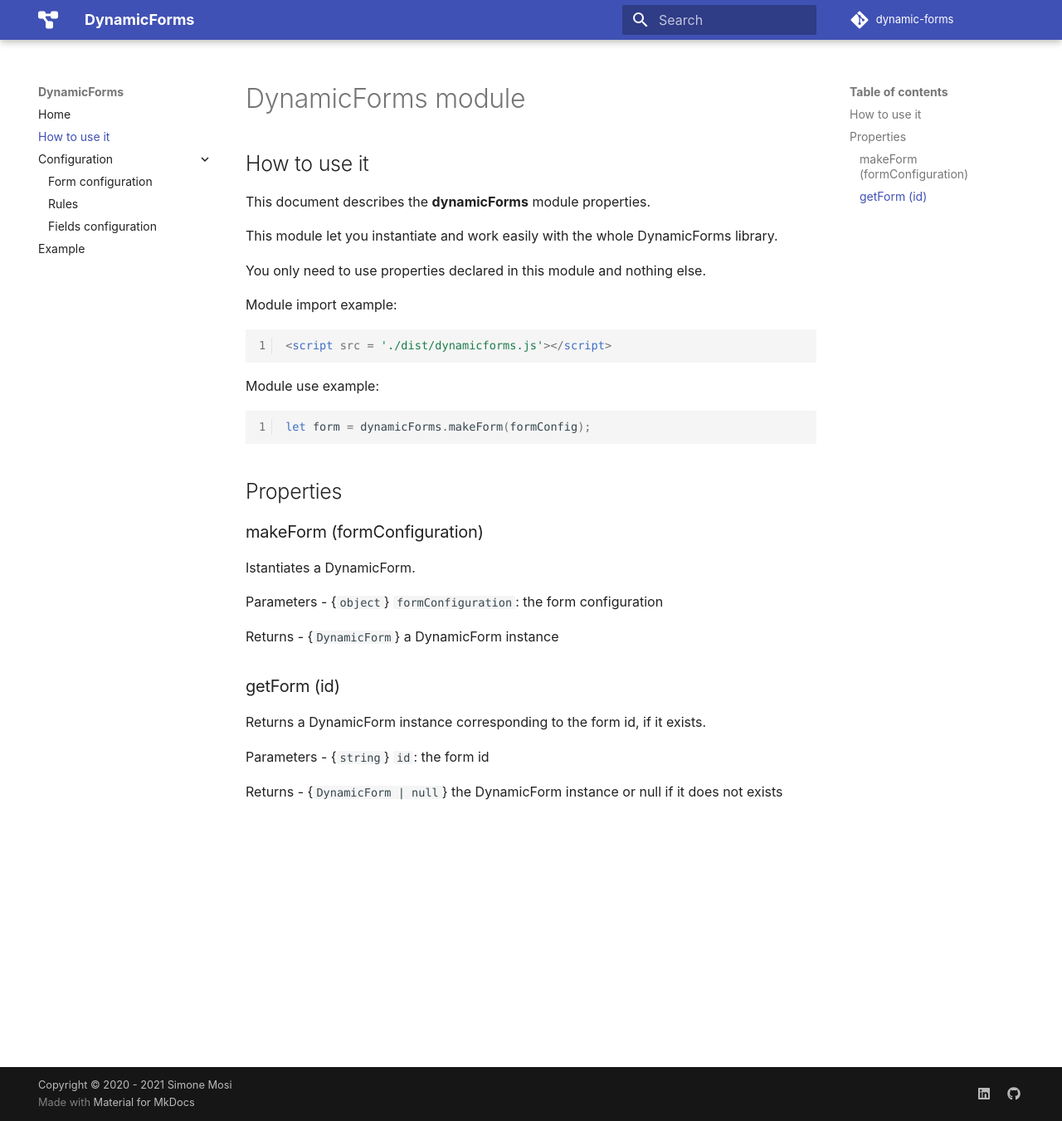
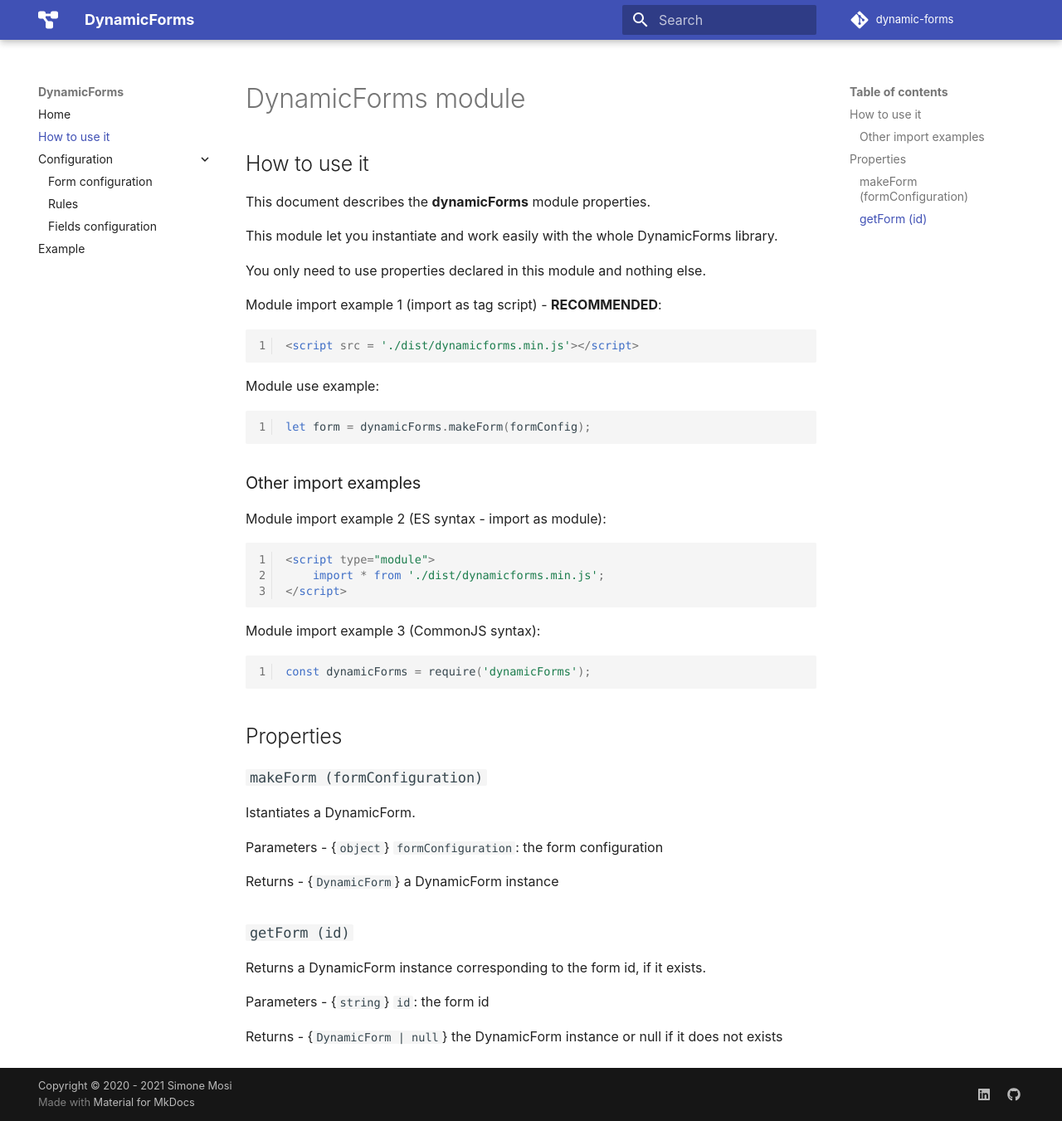
Before and after one commit to simomosi/dynamic-forms, an MkDocs documentation site: the page built from docs/dynamic-forms-module.md, in a window 1280 px wide and 1351 px high. Shown: the whole window at 83% size. Built offline with MkDocs 1.6.1 and Material for MkDocs 9.7.7, drawn with Linux system fonts in a browser that asks for light colours; comment, search, counter and statistics services are not loaded.

Commit message:
Doc updated with import examples

````diff
--- a/docs/dynamic-forms-module.md
+++ b/docs/dynamic-forms-module.md
@@ -6,18 +6,33 @@
 
 You only need to use properties declared in this module and nothing else.
 
-Module import example:
+Module import example 1 (import as tag script) - **RECOMMENDED**:
 ```html
-<script src = './dist/dynamicforms.js'></script>
+<script src = './dist/dynamicforms.min.js'></script>
 ```
 
 Module use example:
 ```javascript
 let form = dynamicForms.makeForm(formConfig);
 ```
+
+### Other import examples
+
+Module import example 2 (ES syntax - import as module):
+```html
+<script type="module">
+    import * from './dist/dynamicforms.min.js';
+</script>
+```
+
+Module import example 3 (CommonJS syntax):
+```javascript
+const dynamicForms = require('dynamicForms');
+```
+
 ## Properties
 
-### makeForm (formConfiguration)
+### `makeForm (formConfiguration)`
 Istantiates a DynamicForm.
 
 Parameters
@@ -26,7 +41,7 @@
 Returns
 - {`DynamicForm`} a DynamicForm instance
 
-### getForm (id)
+### `getForm (id)`
 Returns a DynamicForm instance corresponding to the form id, if it exists.
 
 Parameters
````
